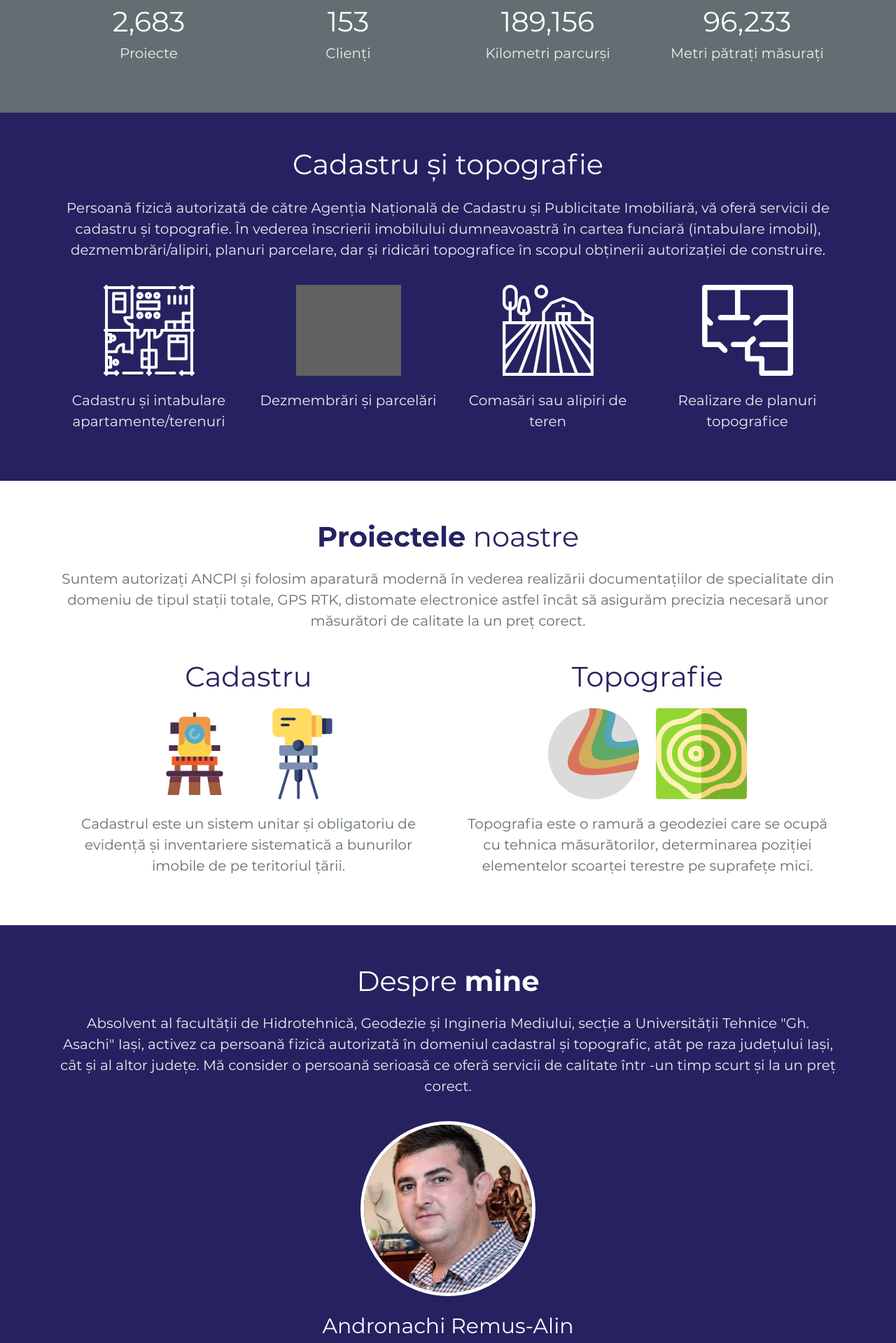
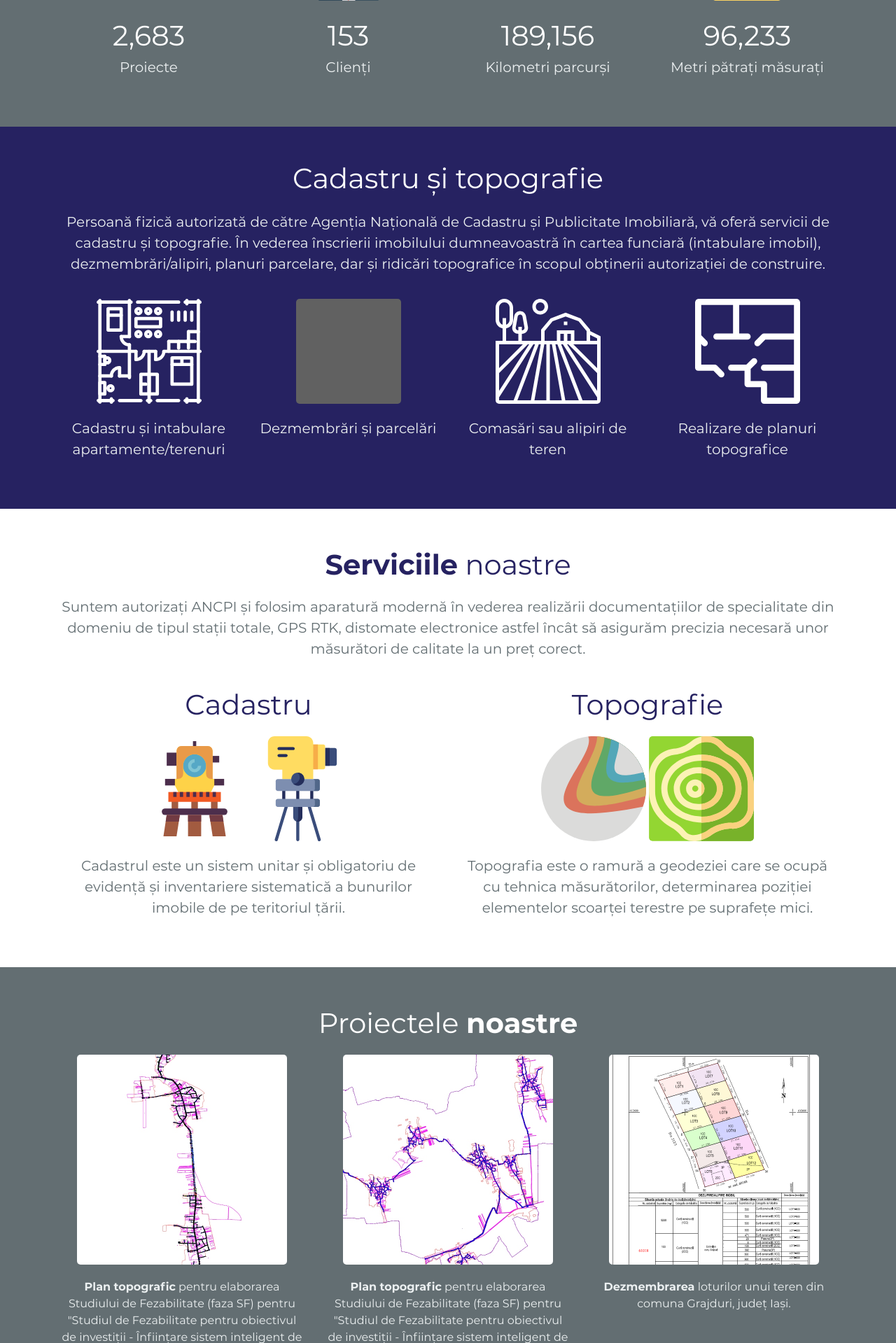
Before and after one commit to gabibarzu/alycad, a PHP site: page / in a window 1280 px wide. Shown: the part 949-2868 px from the top of the page at 70% size. Run offline with PHP 8.4, Linux system fonts and the light colour scheme; style sheets or scripts are compiled from the project's sources; some libraries are stand-ins or nearby versions; some web fonts are replaced; grey boxes are pictures that could not be loaded.

Commit message:
Add projects

```diff
--- a/assets/styles/sass/style.scss
+++ b/assets/styles/sass/style.scss
@@ -62,8 +62,6 @@
   font-weight: 400;
   src: url("../../material-icons/MaterialIcons-Regular.eot"); /* For IE6-8 */
   src: local("Material Icons"), local("MaterialIcons-Regular"),
-    url("../../material-icons/MaterialIcons-Regular.woff2") format("woff2"),
-    url("../../material-icons/MaterialIcons-Regular.woff") format("woff"),
     url("../../material-icons/MaterialIcons-Regular.ttf") format("truetype");
 }
 
@@ -169,7 +167,13 @@
   .image {
     width: 150px;
     height: 150px;
-    padding-bottom: 20px;
+    border-radius: 5px;
+    margin-bottom: 20px;
+
+    &.image-big {
+      width: 300px;
+      height: 300px;
+    }
   }
 
   .image-small {
@@ -199,6 +203,10 @@
   font-size: 20px;
   display: block;
   color: $dark-gray;
+
+  &.caption-small {
+    font-size: 16px;
+  }
 }
 
 .profile-image {
--- a/index.html
+++ b/index.html
@@ -227,7 +227,7 @@
         </div>
       </section>
 
-      <section id="servicii" class="row section section-dark">
+      <section class="row section section-dark">
         <div class="container">
           <div class="row">
             <div class="col-12">
@@ -287,11 +287,11 @@
         </div>
       </section>
 
-      <section id="proiecte" class="row section">
+      <section id="servicii" class="row section">
         <div class="container">
           <div class="row">
             <div class="col-12">
-              <div class="title"><strong>Proiectele</strong> noastre</div>
+              <div class="title"><strong>Serviciile</strong> noastre</div>
               <div class="description">
                 Suntem autorizați ANCPI și folosim aparatură modernă în vederea
                 realizării documentațiilor de specialitate din domeniu de tipul
@@ -344,11 +344,92 @@
         </div>
       </section>
 
+      <section id="proiecte" class="row section section-gray">
+        <div class="container">
+          <div class="row">
+            <div class="col-12">
+              <div class="title">Proiectele <strong>noastre</strong></div>
+            </div>
+            <div class="col-sm-12 col-md-6 col-lg-4">
+              <div class="image-text">
+                <img
+                  class="image image-big"
+                  src="/assets/img/proiecte/1-cosambesti.jpg"
+                  alt="cosambesti"
+                />
+                <span class="caption caption-small">
+                  <strong>Plan topografic</strong> pentru elaborarea Studiului de Fezabilitate (faza SF) pentru "Studiul de Fezabilitate pentru obiectivul de investiții - Înființare sistem inteligent de distribuție gaze natural în comuna Cosambesti, județ Ialomița".
+                </span>
+              </div>
+            </div>
+            <div class="col-sm-12 col-md-6 col-lg-4">
+              <div class="image-text">
+                <img
+                  class="image image-big"
+                  src="/assets/img/proiecte/2-vinderei.jpg"
+                  alt="vinderei"
+                />
+                <span class="caption caption-small">
+                  <strong>Plan topografic</strong> pentru elaborarea Studiului de Fezabilitate (faza SF) pentru "Studiul de Fezabilitate pentru obiectivul de investiții - Înființare sistem inteligent de distribuție gaze natural în comuna Vinderei, județ Vaslui".
+                </span>
+              </div>
+            </div>
+            <div class="col-sm-12 col-md-6 col-lg-4">
+              <div class="image-text">
+                <img
+                  class="image image-big"
+                  src="/assets/img/proiecte/3-dezmembrari-grajduri.jpg"
+                  alt="dezmembrari-grajduri"
+                />
+                <span class="caption caption-small">
+                  <strong>Dezmembrarea</strong> loturilor unui teren din comuna Grajduri, județ Iași.
+                </span>
+              </div>
+            </div>
+            <div class="col-sm-12 col-md-6 col-lg-4">
+              <div class="image-text">
+                <img
+                  class="image image-big"
+                  src="/assets/img/proiecte/4-goruni.jpg"
+                  alt="goruni"
+                />
+                <span class="caption caption-small">
+                  <strong>Recepție tehnică</strong> pentru elaborarea documentației privind: "Întocmirea planului de situație pentru extinderea rețelei electrice în localitatea Goruni, comună Tomești, zona Cherecheș Ana, județul Iași".
+                </span>
+              </div>
+            </div>
+            <div class="col-sm-12 col-md-6 col-lg-4">
+              <div class="image-text">
+                <img
+                  class="image image-big"
+                  src="/assets/img/proiecte/5-tomesti.jpg"
+                  alt="tomesti"
+                />
+                <span class="caption caption-small">
+                  <strong>Recepție tehnică</strong> pentru elaborarea documentației privind: "Întocmirea planului de situație pentru extinderea rețelei electrice în localitatea Tomești, comună Tomești, zona Spluber Constantin, județul Iași".
+              </div>
+            </div>
+            <div class="col-sm-12 col-md-6 col-lg-4">
+              <div class="image-text">
+                <img
+                  class="image image-big"
+                  src="/assets/img/proiecte/6-plan-grajduri.jpg"
+                  alt="grajduri"
+                />
+                <span class="caption caption-small">
+                  <strong>Plan parcelat</strong> al comunei Grajduri, județul Iași.
+                </span>
+              </div>
+            </div>
+          </div>
+        </div>
+      </section>
+
       <section id="despreMine" class="row section section-dark">
         <div class="container">
           <div class="row">
             <div class="col-12">
-              <div class="title">Despre <strong>mine</strong></div>
+              <div class="title"><strong>Despre</strong> mine</div>
               <div class="description">
                 Absolvent al facultății de Hidrotehnică, Geodezie şi Ingineria
                 Mediului, secție a Universității Tehnice "Gh. Asachi" Iași,
@@ -409,7 +490,7 @@
         <div class="container">
           <div class="row">
             <div class="col-12">
-              <div class="title"><strong>Date de</strong> contact</div>
+              <div class="title">Date de <strong>contact</strong></div>
             </div>
             <div class="col-12 col-sm-4">
               <a
```
Also changed, not shown: assets/material-icons/MaterialIconsOutlined-Regular.otf (deleted), assets/material-icons/MaterialIconsRound-Regular.otf (deleted), assets/material-icons/MaterialIconsSharp-Regular.otf (deleted), assets/material-icons/MaterialIconsTwoTone-Regular.otf (deleted), 5 other files.
